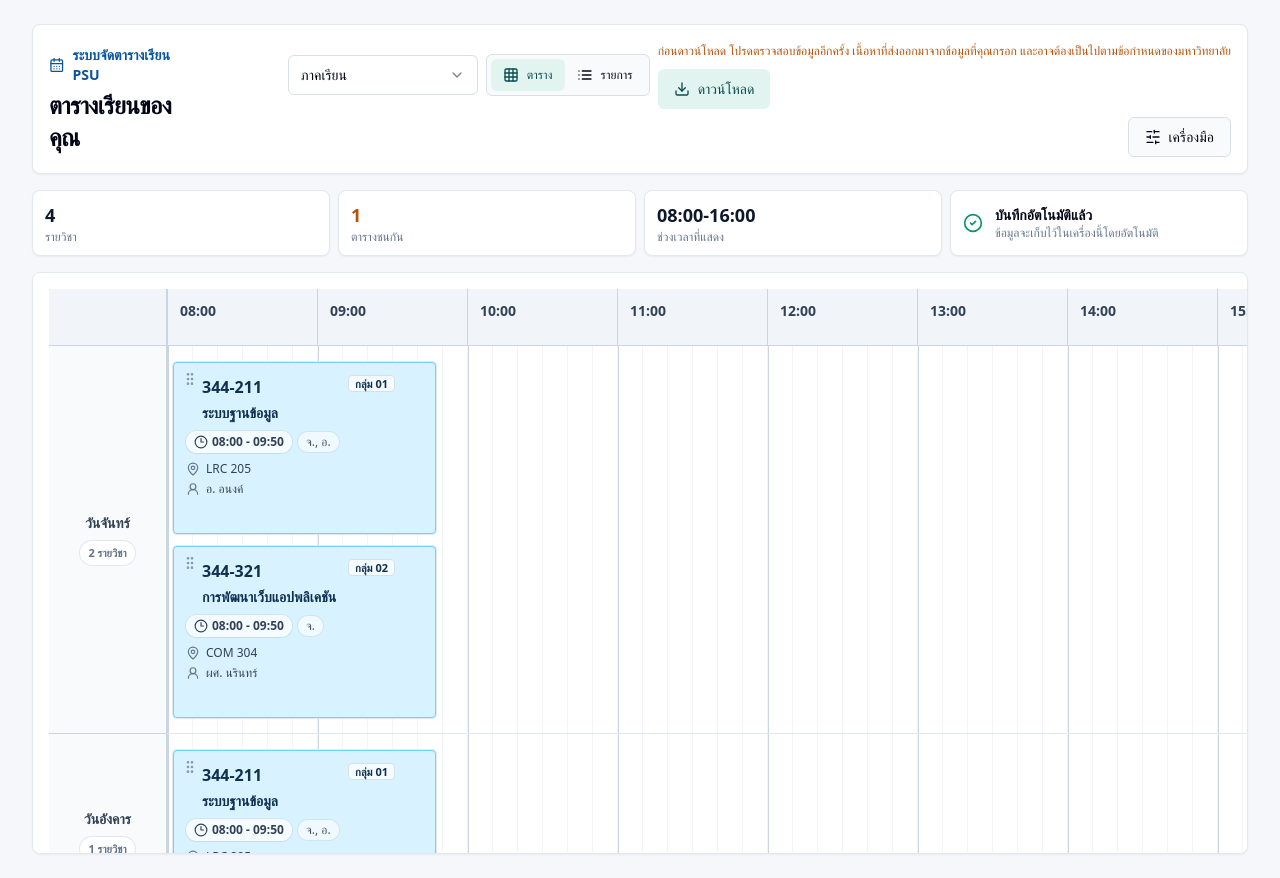
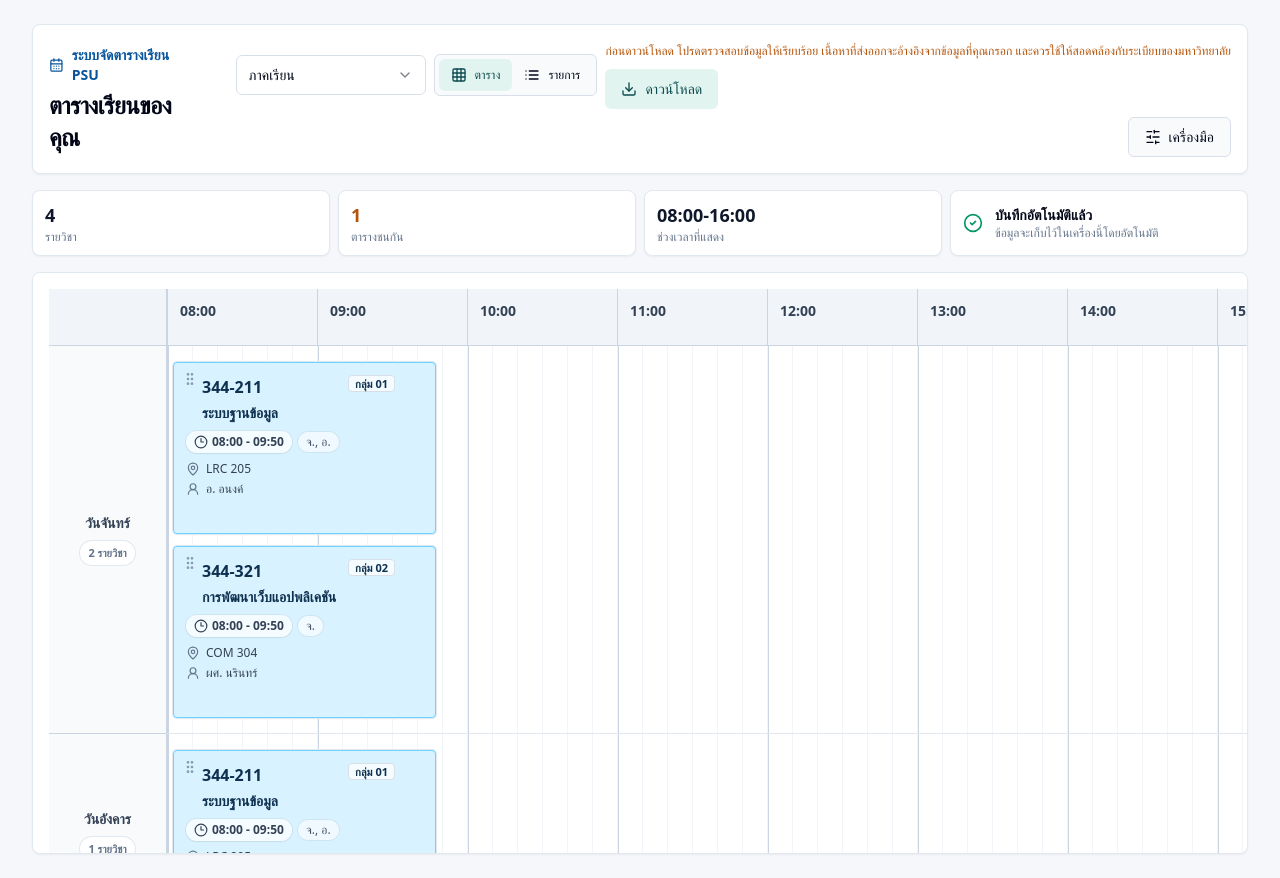
Before and after one commit to Thrrach/study-schedule, a Next.js app: page / in a window 1280 px wide. Built offline with nearby package versions, Linux system fonts and the light colour scheme.

Commit message:
feat: update export confirmation message for clarity and compliance

```diff
--- a/components/ExportButton.tsx
+++ b/components/ExportButton.tsx
@@ -71,7 +71,7 @@ export function ExportButton({ targetId, format, onBeforeExport }: ExportButtonP
   return (
     <div className="space-y-2">
       <p className="text-xs leading-relaxed text-amber-700">
-        ก่อนดาวน์โหลด โปรดตรวจสอบข้อมูลอีกครั้ง เนื้อหาที่ส่งออกมาจากข้อมูลที่คุณกรอก และอาจต้องเป็นไปตามข้อกำหนดของมหาวิทยาลัย
+        ก่อนดาวน์โหลด โปรดตรวจสอบข้อมูลให้เรียบร้อย เนื้อหาที่ส่งออกจะอ้างอิงจากข้อมูลที่คุณกรอก และควรใช้ให้สอดคล้องกับระเบียบของมหาวิทยาลัย
       </p>
       <Button
         onClick={exportImage}
```
